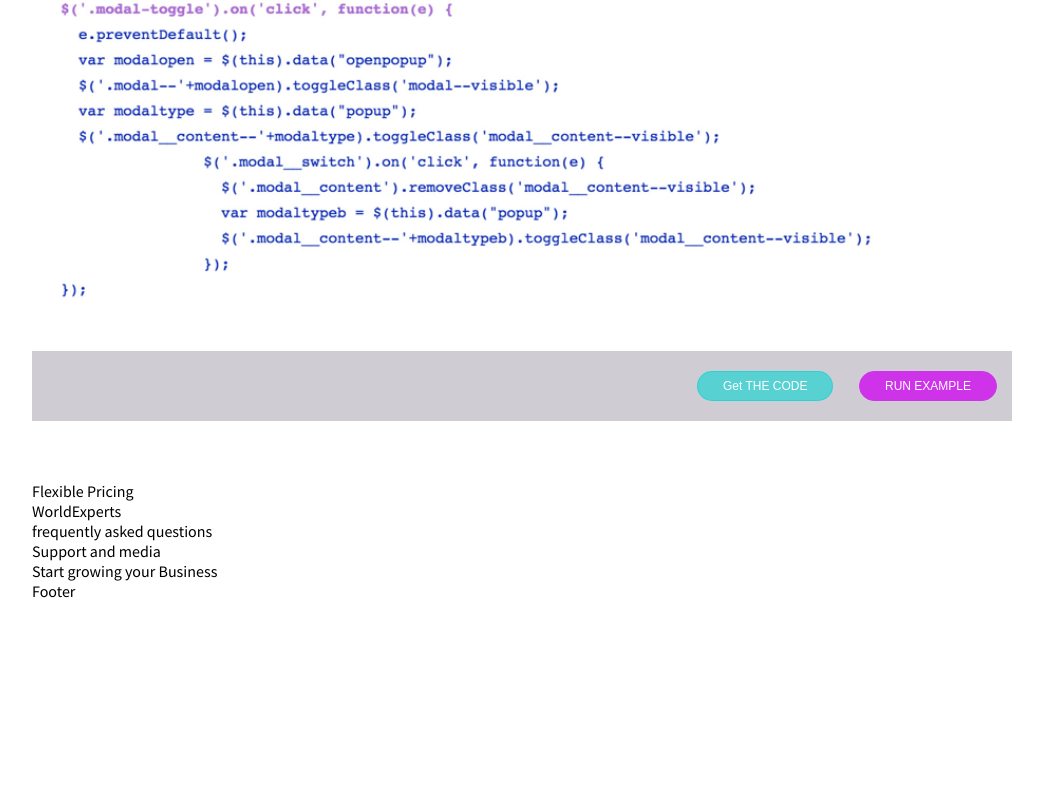
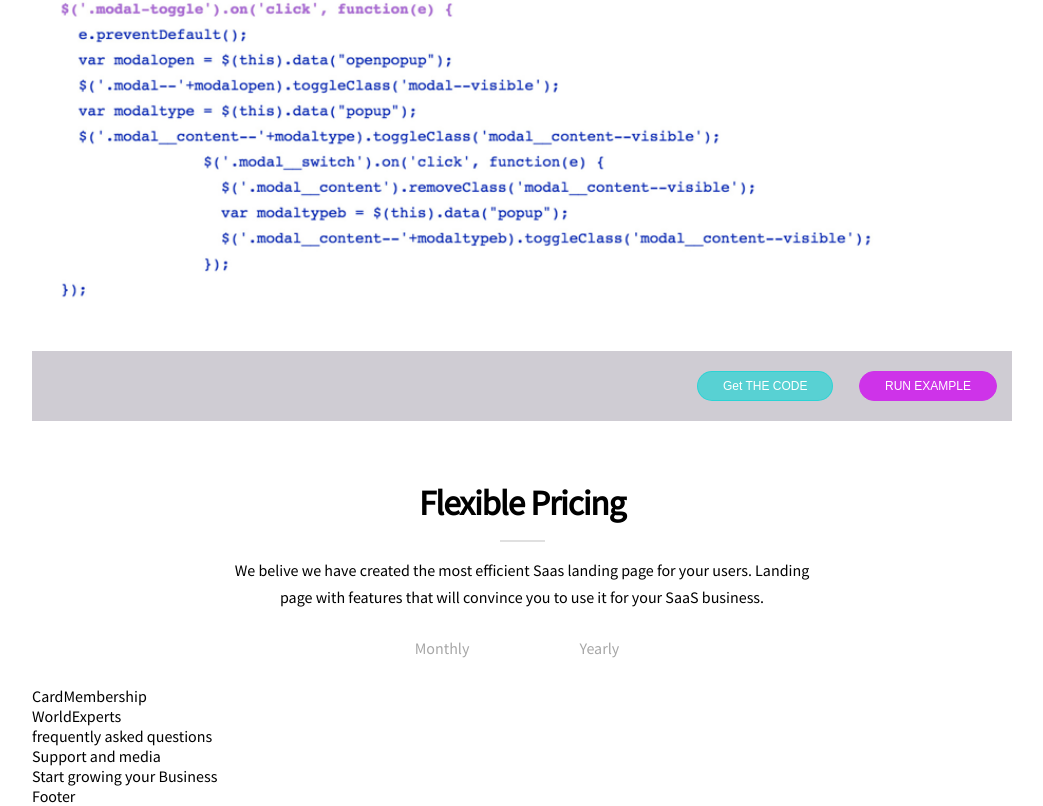
Before and after one commit to Daniel-Vasquez/mi-credito, a React (Create React App) app: page / in a window 1280 px wide. Shown: the part 1497-2303 px from the top of the page, without its empty margins (118-1161 px from the left). Before the commit the page ends 2098 px from the top, so only its background shows below. Built offline with nearby package versions, Linux system fonts and the light colour scheme.

Commit message:
Starting CardMembership

```diff
--- /dev/null
+++ b/src/components/CardMembership.jsx
@@ -0,0 +1,11 @@
+import './styles/CardMembership.css'
+
+const CardMembership = () => {
+  return (
+    <div>
+      CardMembership
+    </div>
+  )
+}
+
+export default CardMembership
--- /dev/null
+++ b/src/components/CardText.jsx
@@ -0,0 +1,15 @@
+import './styles/CardText.css'
+
+const CardText = ({title, description}) => {
+  return (
+    <div className="CardText">
+      <h1 className="CardText_title">{title}</h1>
+      <div className="CardText_line"></div>
+      <p className="CardText_text">
+        {description}
+      </p>
+    </div>
+  )
+}
+
+export default CardText
--- a/src/components/EasyApi.jsx
+++ b/src/components/EasyApi.jsx
@@ -1,17 +1,17 @@
 import code from "../Assets/code.png";
 import Btn from "./Btn";
+import CardText from "./CardText";
 import "../components/styles/EasyApi.css";
 
 function EasyApi() {
   return (
     <div className="Easy">
-      <h1 className="Easy_title">Easy to use API</h1>
-      <div className="Easy_line"></div>
-      <p className="Easy_text">
-        Guide to setup and configuration. You can present below a guide and a
+      <CardText
+        title="Easy to use API"
+        description="Guide to setup and configuration. You can present below a guide and a
         description of how your system configuration works and add some animated
-        screens
-      </p>
+        screens"
+      />
       <section className="Easy_configuration">
         <div className="Configuration_container">
           <p>Initializing JS</p>
--- a/src/components/FeaturesDesigned.jsx
+++ b/src/components/FeaturesDesigned.jsx
@@ -1,22 +1,20 @@
-import Card from './Card'
-import '../components/styles/FeaturesDesigned.css'
+import Card from "./Card";
+import CardText from "./CardText";
+import "../components/styles/FeaturesDesigned.css";
 
 function FeaturesDesigned() {
   return (
-    <div className='FeaturesDesigned'>
-      <h1 className='FeaturesDesigned-title'>
-        Feactures designed for you
-      </h1>
-      <div className='FeaturesDesigned-line'></div>
-      <p className='FeaturesDesigned-text'>
-        We believe we have created the most efficient SaaS landing page for your users.
-        Landing page with features that will convince you use it for your SaaS business.
-      </p>
-      <section className='FeaturesDesigned-Card'>
-        <Card/>
+    <div className="FeaturesDesigned">
+      <CardText
+        title="Feactures designed for you"
+        description="We believe we have created the most efficient SaaS landing page for your users.
+        Landing page with features that will convince you use it for your SaaS business."
+      />
+      <section className="FeaturesDesigned-Card">
+        <Card />
       </section>
     </div>
-  )
+  );
 }
 
-export default FeaturesDesigned
+export default FeaturesDesigned;
--- a/src/components/FlexiblePricing.jsx
+++ b/src/components/FlexiblePricing.jsx
@@ -1,9 +1,23 @@
+import CardText from "./CardText";
+import CardMembership from './CardMembership'
+import "./styles/FlexiblePricing.css";
+
 function FlexiblePricing() {
   return (
-    <div>
-      Flexible Pricing
+    <div className="FlexiblePricing">
+      <CardText
+        title="Flexible Pricing"
+        description="We belive we have created the most efficient Saas landing page for your
+        users. Landing page with features that will convince you to use it for
+        your SaaS business."
+      />
+      <div className="FlexiblePricing_time">
+        <p className="FlexiblePricing_time-monthly">Monthly</p>
+        <p lassName="FlexiblePricing_time-yearly">Yearly</p>
+      </div>
+      <CardMembership />
     </div>
-  )
+  );
 }
 
-export default FlexiblePricing
+export default FlexiblePricing;
--- /dev/null
+++ b/src/components/styles/CardText.css
@@ -0,0 +1,23 @@
+.CardText {
+  width: 100%;
+}
+
+.CardText_title {
+  text-align: center;
+  font-size: 35px;
+  letter-spacing: -1px;
+  margin: 10px 0;
+}
+
+.CardText_text {
+  width: 600px;
+  margin: 0 auto;
+  text-align: center;
+  line-height: 1.7;
+}
+
+.CardText_line {
+  margin: 15px auto;
+  width: 45px;
+  border: 1px solid #e0e0e0;
+}
--- a/src/components/styles/FlexiblePricing.css
+++ b/src/components/styles/FlexiblePricing.css
@@ -0,0 +1,21 @@
+.FlexiblePricing {
+}
+
+.FlexiblePricing_time {
+  display: flex;
+  justify-content: center;
+  width: 100%;
+}
+
+.FlexiblePricing_time p {
+  margin-right: 10px;
+  padding: 10px 50px;
+  cursor: pointer;
+  color: #a7a7a7;
+  border-bottom: 2px solid transparent;
+}
+
+.FlexiblePricing_time p:hover {
+  color: black;
+  border-color: var(--colorPurple);
+}
--- a/src/index.css
+++ b/src/index.css
@@ -6,4 +6,5 @@ body {
   margin: 0;
   padding: 0;
   font-family: 'Source Sans Pro', sans-serif;
+  user-select: none;
 }
```
Also changed, not shown: src/components/styles/CardMembership.css (added).
